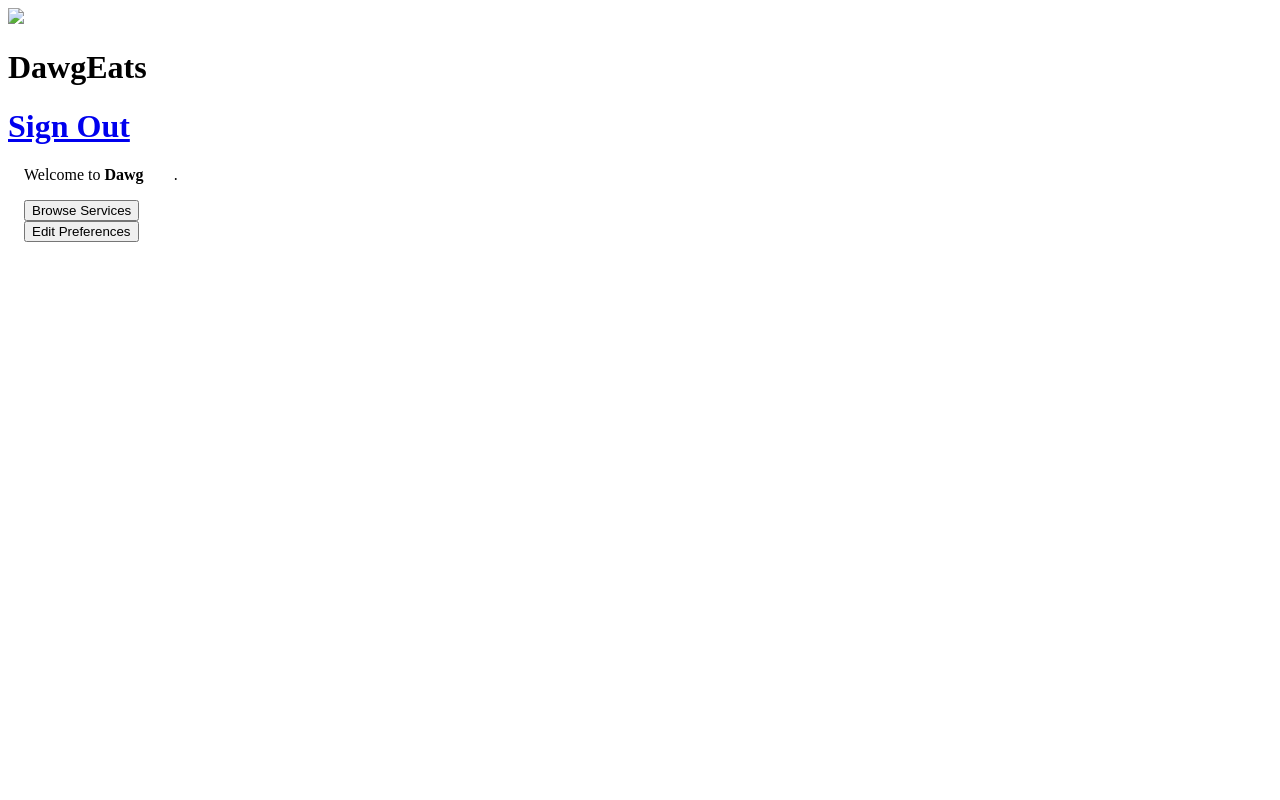
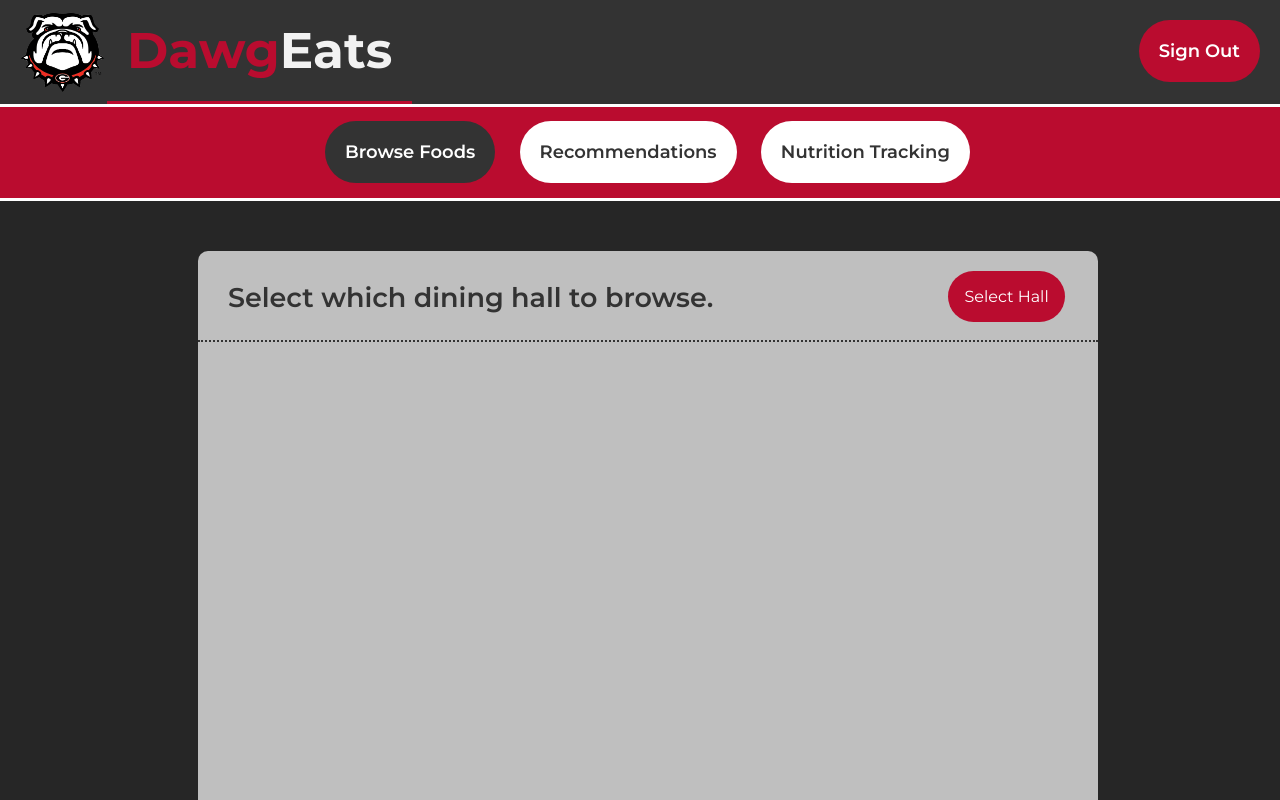
Before and after one commit to rohanxs/ugahacks9, a website: page DawgEats/services/browse.html in a window 1280 px wide. Shown: the top 800 px of the page. Drawn offline with Linux system fonts and the light colour scheme.

```diff
--- a/DawgEats/app.js
+++ b/DawgEats/app.js
@@ -7,7 +7,7 @@
 const browseButton = document.getElementById("browse");
 
 browseButton.onclick = () => {
-  // impl later
+  window.location.href = "./services/browse.html";
 }
 
 const preferencesButton = document.getElementById("preferences");
--- a/DawgEats/services/browse.css
+++ b/DawgEats/services/browse.css
@@ -0,0 +1,213 @@
+@import url('https://fonts.googleapis.com/css2?family=Montserrat:ital,wght@0,100..900;1,100..900&display=swap');
+
+* {
+    font-family: Montserrat;
+}
+
+html {
+    background: linear-gradient(rgba(0, 0, 0, 0.85), rgba(0, 0, 0, 0.85));
+    background-size: fill;
+}
+body {
+    margin: 0;
+    font-family: "Montserrat";
+    overscroll-behavior-y: none;
+    background-position:center top;
+    background-repeat: no-repeat;
+    background-size: cover;
+}
+
+b {
+    color:#BA0C2F;
+}
+
+.topnav {
+    overflow: hidden;
+    background-color: #333;
+
+    border-bottom: 3px solid white;
+}
+
+.topnav .logo {
+    float: left;
+}
+
+.topnav #title {
+    border-bottom: solid #BA0C2F 3px;
+    margin: 0;
+    margin-left: -18px;
+    font-size: 50px;
+}
+
+.topnav #dawgimg {
+    margin-top: 6px;
+    width: 125px;
+}
+
+.topnav h1 {
+    color: #f2f2f2;
+    text-align: center;
+    padding: 20px 20px;
+    text-decoration: none;
+    font-size: 24px;
+}
+
+.topnav a {
+    border-radius: 40px;
+    float: right;
+    font-weight: 600;
+    color: #333;
+    background-color: white;
+    text-align: center;
+    padding: 20px 20px;
+    margin-right: 0px;
+    margin-left: 20px;
+    margin-top: -16px;
+    text-decoration: none;
+    font-size: 18px;
+
+    transition-duration: 300ms;
+}
+
+.topnav a:hover {
+    transition-duration: 300ms;
+    background-color: #6f6f6f;
+    color: #cacaca;
+}
+
+.topnav a.active {
+    background-color: #BA0C2F;
+    color: white;
+}
+
+.topnav a.active:hover {
+    background-color: white;
+    color: #333;
+}
+
+.nav-container {
+    padding-top: 30px;
+    background-color: #BA0C2F;
+    padding-bottom: 15px;
+
+    border-bottom: 3px solid white;
+}
+
+.nav-wrapper {
+    padding-left: 30px;
+    width: 700px;
+    margin: auto;
+}
+
+.hbmenu {
+    border-radius: 40px;
+    font-weight: 600;
+    color: #333;
+    background-color: white;
+    text-align: center;
+    padding: 20px 20px;
+    margin-right: 0px;
+    margin-left: 20px;
+    margin-top: -16px;
+    text-decoration: none;
+    font-size: 18px;
+
+    border: none;
+
+    transition-duration: 300ms;
+}
+
+button:hover {
+    transition-duration: 300ms;
+    background-color: #333;
+    color: white;
+}
+
+.active {
+    background-color: #333;
+    color: white;
+}
+
+@keyframes slideUp {
+    0% {
+        opacity: 40%;
+        margin-top: 500px;
+    }
+
+    100% {
+        opacity: 100%;
+        margin-top: 50px;
+    }
+}
+
+.list-container {
+    margin-top: 50px;
+
+    animation: 1s ease-out 0s 1 slideUp;
+}
+
+.list {
+    background-color: rgb(191, 191, 191);
+    border-radius: 10px;
+    margin: auto;
+    width: 900px;
+    height: 980px;
+
+    margin-bottom: 50px;
+}
+
+p {
+    color: #333;
+    font-family: Montserrat;
+    font-weight: 600;
+    font-size: 27px;
+    margin-top: 10px;
+    margin-left: 10px;
+    float: left;
+}
+
+.selection-container {
+    padding-top: 20px;
+    padding-left: 20px;
+
+    align-items: center;
+
+    padding-bottom: 18px;
+    border-bottom: dotted  #333 2px;
+}
+
+.dropbtn {
+    background-color: #BA0C2F;
+    color: white;
+    padding: 16px;
+    font-size: 16px;
+    border: none;
+    border-radius: 30px;
+  }
+
+.dropdown {
+    position: relative;
+    display: inline-block;
+}
+
+.dropdown-content {
+    display: none;
+    position: absolute;
+    background-color: #d2d2d2;
+    min-width: 160px;
+    box-shadow: 0px 8px 16px 0px rgba(0,0,0,0.2);
+    z-index: 1;
+}
+
+.dropdown-content a {
+    color: black;
+    padding: 12px 16px;
+    text-decoration: none;
+    display: block;
+}
+
+.dropdown-content a:hover {background-color: #BA0C2F; color: white;}
+
+.dropdown:hover .dropdown-content {display: block;}
+
+.dropdown:hover .dropbtn {background-color: #870821;}
--- a/DawgEats/services/browse.html
+++ b/DawgEats/services/browse.html
@@ -8,28 +8,35 @@
 </head>
 <body>
     <div class="topnav">
-        <img id="dawgimg" class="logo" src="assets/dawg.png">
+        <img id="dawgimg" class="logo" src="../assets/dawg.png">
         <h1 id="title" class="logo"><b>Dawg</b>Eats<h1>
 
         <a class="active" id="signout" href="#home">Sign Out</a>
     </div>
 
-    <div class="motto-container" style="padding-left:16px">
-        <div class="welcome-container">
-            <p class="welcome">Welcome to <b>Dawg</b><b style="color: white">Eats</b>.</p>
+    <nav class="nav-container">
+        <div class="nav-wrapper">
+            <button class="hbmenu active" id="browse">Browse Foods</button>
+            <button class="hbmenu" id="recs">Recommendations</button>
+            <button class="hbmenu" id="track">Nutrition Tracking</button>
         </div>
+    </nav>
 
-        <div class="options-container">
-            <div class="browse-container">
-                <button id="browse">
-                    Browse Services
-                </button>
-            </div>
+    <div class="list-container" style="padding-left:16px">
+        <div class="list">
+            <div class="selection-container">
+                <p style="margin-right: 235px;">Select which dining hall to browse.</p>
 
-            <div class="preferences-container">
-                <button id="preferences">
-                    Edit Preferences
-                </button>
+                <div class="dropdown">
+                    <button class="dropbtn">Select Hall</button>
+                    <div class="dropdown-content">
+                      <a href="#">Bolton</a>
+                      <a href="#">Snelling</a>
+                      <a href="#">O-House</a>
+                      <a href="#">Joe Frank</a>
+                      <a href="#">The Niche</a>
+                    </div>
+                </div>
             </div>
         </div>
     </div>
--- a/DawgEats/services/browse.js
+++ b/DawgEats/services/browse.js
@@ -0,0 +1,17 @@
+const signOutButton = document.getElementById("signout");
+
+signOutButton.onclick = () => {
+  window.location.href = "signin.html";
+}
+
+const recsButton = document.getElementById("recs");
+
+recsButton.onclick = () => {
+  //
+}
+
+const trackButton = document.getElementById("track");
+
+trackButton.onclick = () => {
+  //
+}
```
